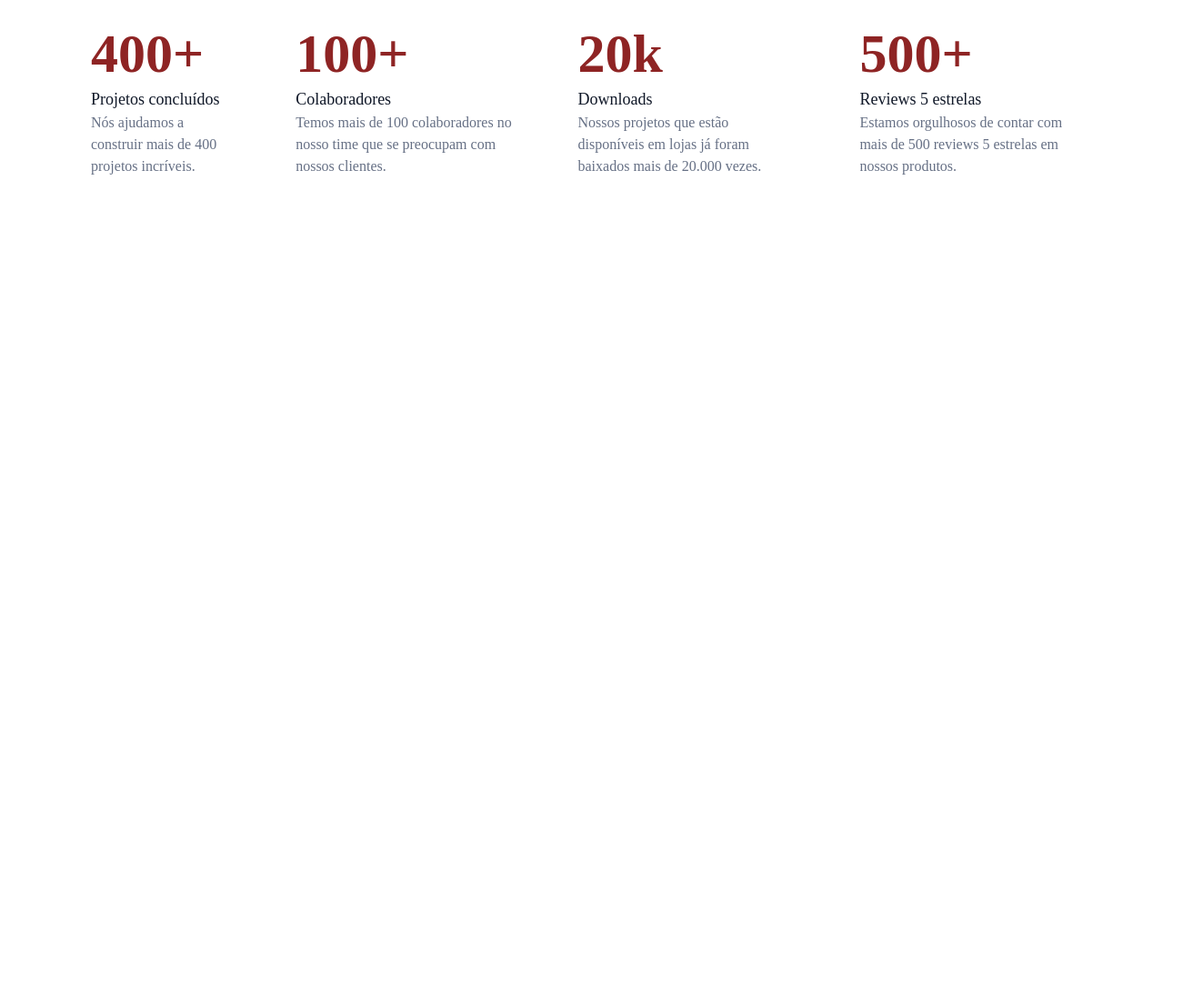
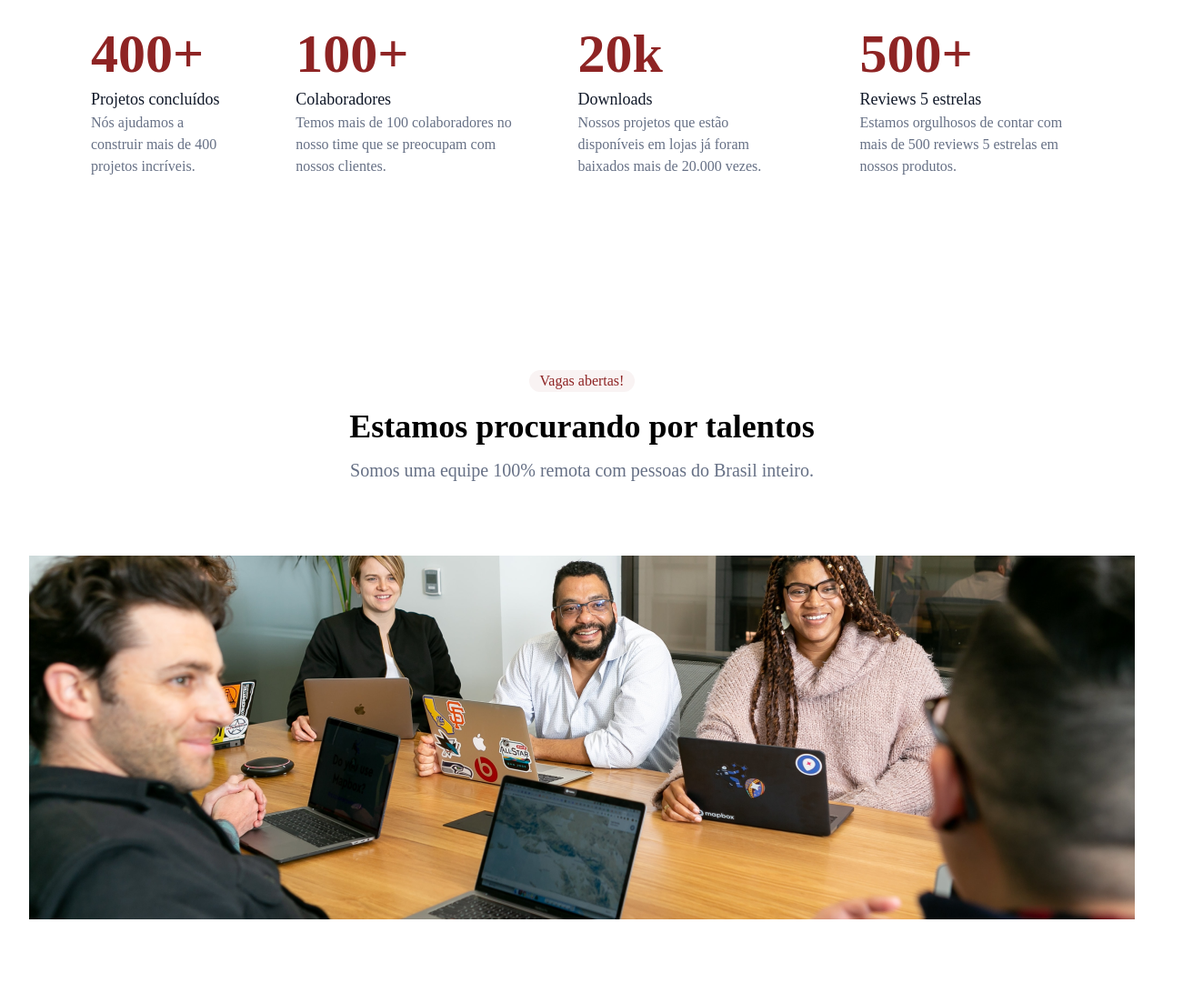
Before and after one commit to Luizth25/7DaysOfCode, a plain HTML site: page index.html in a window 1280 px wide. Shown: the part 537-1618 px from the top of the page at 91% size, 1312 px wide, since content can reach past the window. Before the commit the page ends 848 px from the top, so only its background shows below. Drawn offline with Linux system fonts and the light colour scheme.

Commit message:
Adicionando a seção de vagas abertas

```diff
--- a/index.html
+++ b/index.html
@@ -68,5 +68,13 @@
         </p>
       </div>
     </section>
+    <section class="vagasAbertasContainer">
+      <span>Vagas abertas!</span>
+      <h2>Estamos procurando por talentos</h2>
+      <p>Somos uma equipe 100% remota com pessoas do Brasil inteiro.</p>
+      <div>
+        <img src="/image/Image.png" alt="pessoas em uma mesa conversando" />
+      </div>
+    </section>
   </body>
 </html>
--- a/style.css
+++ b/style.css
@@ -1,6 +1,7 @@
 @import "/styles/header.css";
 @import "/styles/sobrenos.css";
 @import "/styles/metricas.css";
+@import "/styles/vagas.css";
 
 :root {
   --branco: #ffffff;
--- /dev/null
+++ b/styles/vagas.css
@@ -0,0 +1,29 @@
+.vagasAbertasContainer {
+  display: flex;
+  flex-direction: column;
+  justify-content: center;
+  align-items: center;
+  padding: 96px;
+  gap: 20px;
+}
+
+.vagasAbertasContainer span {
+  color: var(--vermelho);
+  background-color: rgba(142, 36, 36, 0.05);
+  border-radius: 16px;
+  padding: 4px 12px;
+}
+
+.vagasAbertasContainer h2 {
+  font-weight: 600;
+  font-size: 36px;
+}
+
+.vagasAbertasContainer p {
+  font-size: 20px;
+  color: var(--cor-de-texto-secundaria);
+}
+
+.vagasAbertasContainer div {
+  padding: 64px;
+}
```
